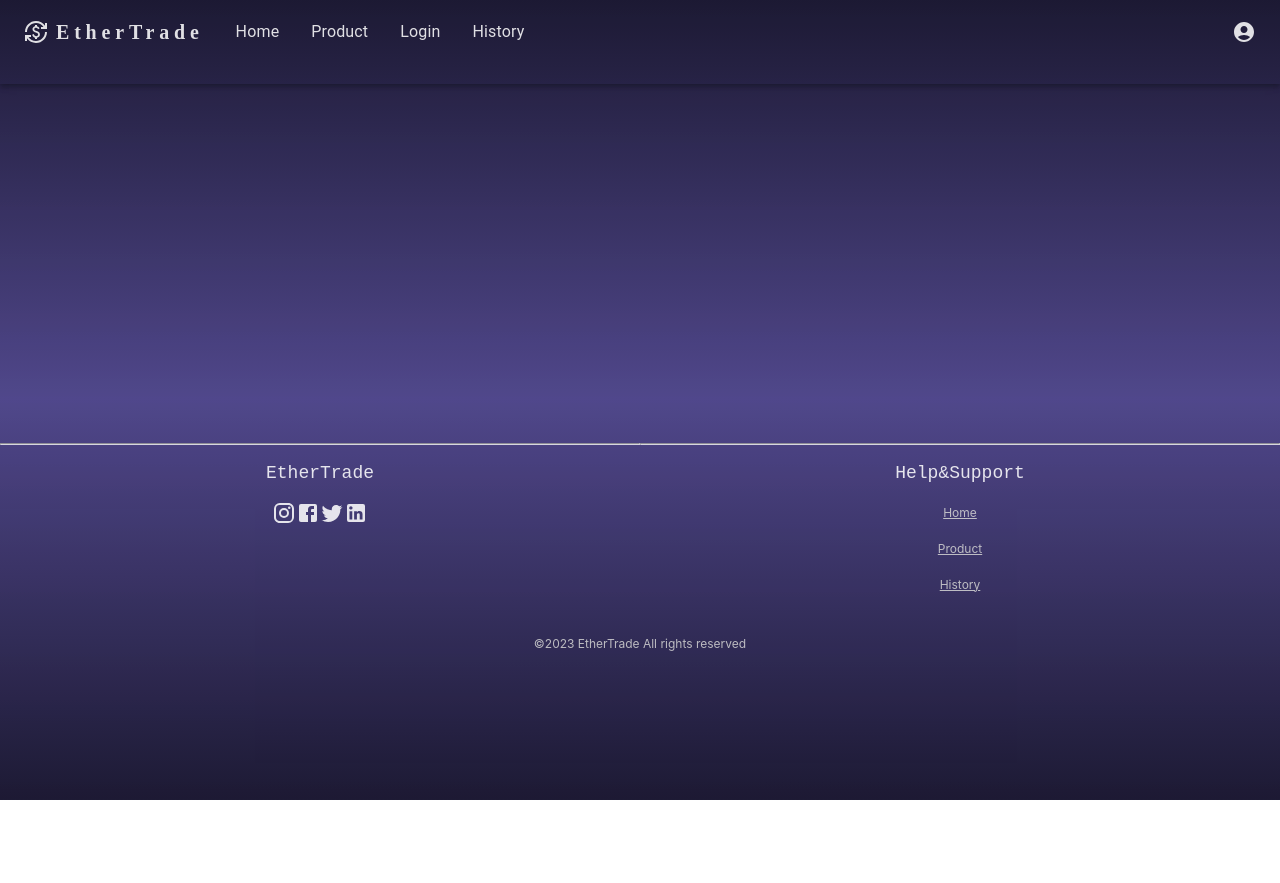
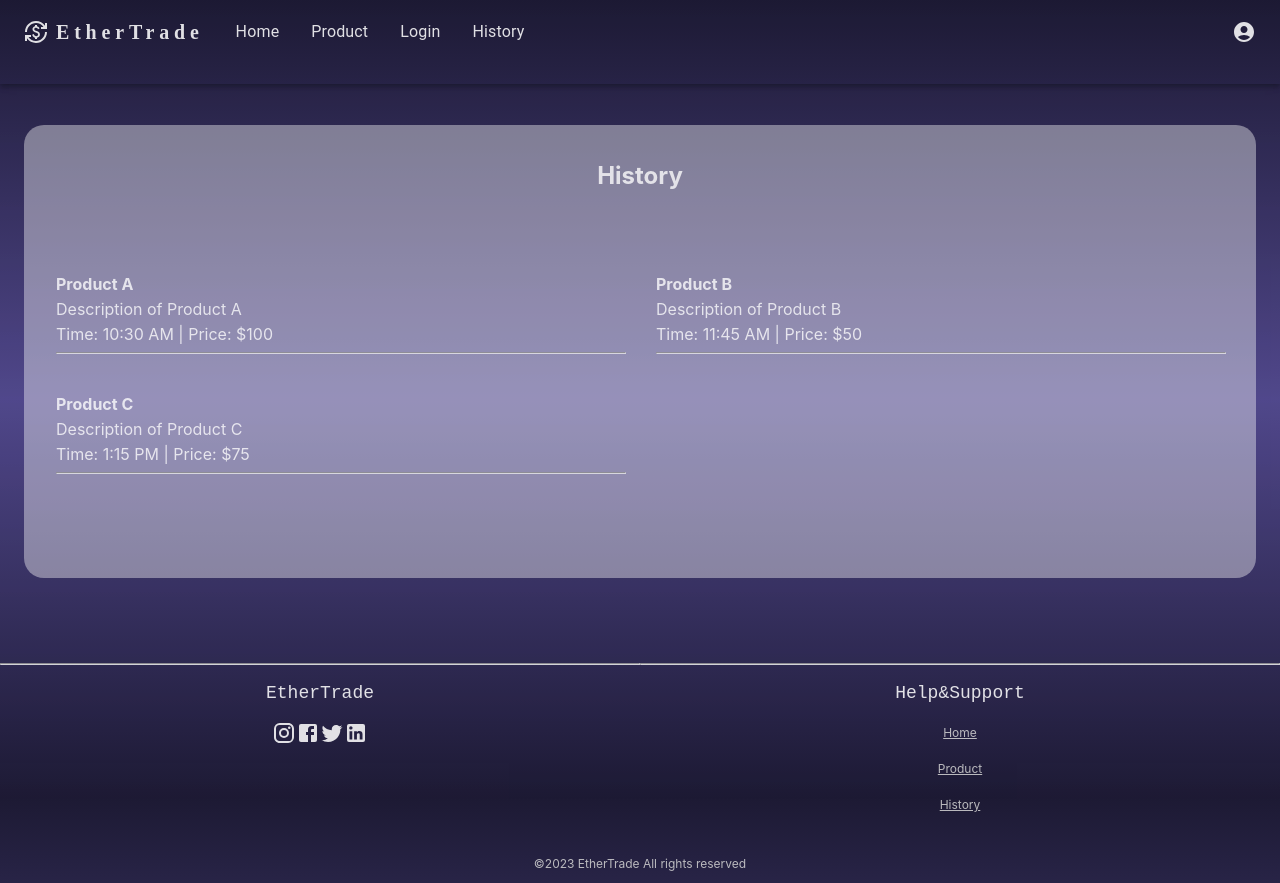
Before and after one commit to NarongdechSoontornekajit/COS30049-1, a React (Create React App) app: page /History in a window 1280 px wide. Before the commit the page ends 800 px from the top, so only its background shows below. Built offline with nearby package versions, Linux system fonts and the light colour scheme.

Commit message:
Update file name/ update history
update file name eg. blog.js to product.js

```diff
--- a/src/App.js
+++ b/src/App.js
@@ -1,7 +1,7 @@
 import React from 'react';
 import Login from './login.js';
-import Blog from './blog.js';
-import BasicGrid from './grid.js';
+import Blog from './product.js';
+import History from './history.js';
 import Buy from './buy.js';
 import Body from './homeComponent/homeBody.js';
 import ResponsiveAppBar from './homeComponent/navBar.js';
@@ -12,6 +12,7 @@ import { styled } from '@mui/material/styles';
 import Box from '@mui/material/Box';
 import Paper from '@mui/material/Paper';
 import Grid from '@mui/material/Grid';
+import { Home } from '@mui/icons-material';
 
 const Item = styled(Paper)(({ theme }) => ({
   backgroundColor: 'transparent',
@@ -42,22 +43,23 @@ class App extends React.Component {
               style={{ height: '100vh' }}
             >
               <Grid item xs={12} sm={12} md={12}>
-                <TransparentGridItem><ResponsiveAppBar/></TransparentGridItem>
+                <TransparentGridItem><ResponsiveAppBar/></TransparentGridItem> {/* Header Section */}
               </Grid>
               <Grid item xs={12} sm={12} md={12} alignItems="stretch">
                 <TransparentGridItem>
                   <Routes>
-                    <Route path="/Home" element={<Body />} />
-                    <Route path="/Product" element={<Blog />} />
-                    <Route path="/Login" element={<Login />} />
-                    <Route path="/BasicGrid" element={<BasicGrid />} />
+                    <Route path="/" element={<Body />} /> {/* Home */}
+                    <Route path="/Home" element={<Body />} /> {/* Home */}
+                    <Route path="/Product" element={<Blog />} /> {/* Product */}
+                    <Route path="/Login" element={<Login />} /> {/* SignIN/Out */}
+                    <Route path="/History" element={<History />} /> {/* History */}
                     <Route path="/buy" element={<Buy />} /> {/* Add Route for Buy component */}
                   </Routes>
                 </TransparentGridItem>
               </Grid>
               {/* item end */}
               <Grid item xs={12} sm={12} md={12}>
-                <TransparentGridItem><Footer/></TransparentGridItem>
+                <TransparentGridItem><Footer/></TransparentGridItem> {/* Footer section */}
               </Grid>
             </Grid>
           </Box>
--- a/src/grid.js
+++ /dev/null
@@ -1,45 +0,0 @@
-import * as React from 'react';
-import Box from '@mui/material/Box';
-import './grid.css'; // Import the grid.css file
-
-
-const transactions = [
-  {
-    itemName: 'Product A',
-    itemDescription: 'Description of Product A',
-    time: '10:30 AM',
-    price: '$100',
-  },
-  {
-    itemName: 'Product B',
-    itemDescription: 'Description of Product B',
-    time: '11:45 AM',
-    price: '$50',
-  },
-  {
-    itemName: 'Product C',
-    itemDescription: 'Description of Product C',
-    time: '1:15 PM',
-    price: '$75',
-  },
-  // Add more transactions as needed
-];
-
-export default function BasicGrid() {
-  return (
-    <Box className="history-container">
-      <h2 className="history-heading">History</h2>
-      {transactions.map((transaction, index) => (
-        <div className="transaction-row" key={index}>
-          <div className="transaction-details">
-            <div className="item-name">{transaction.itemName}</div>
-            <div className="item-description">{transaction.itemDescription}</div>
-            <div className="time-price">
-              Time: {transaction.time} | Price: {transaction.price}
-            </div>
-          </div>
-        </div>
-      ))}
-    </Box>
-  );
-}
--- a/src/grid.css
+++ b/src/history.css
@@ -1,8 +1,8 @@
-
 .history-container {
-  max-width: 800px;
+  max-width: 1200px;
   margin: 0 auto;
   padding: 20px;
+
 }
 
 .history-heading {
@@ -13,8 +13,8 @@
 .transaction-row {
   display: flex;
   align-items: center;
-  border-bottom: 1px solid #ccc;
-  padding: 10px 0;
+  padding: 10px;
+  width: 90%;
 }
 
 .transaction-details {
@@ -24,13 +24,21 @@
 .item-name {
   font-weight: bold;
   margin-bottom: 5px;
+  text-align: left;
 }
 
 .item-description {
-  color: #555;
+  color: #fff;
   margin-bottom: 5px;
+  text-align: left;
+
 }
 
 .time-price {
-  color: #888;
+  color: #fff;
+  text-align: left;
 }
+
+.line-break {
+  width: 100%;
+}
--- /dev/null
+++ b/src/history.js
@@ -0,0 +1,69 @@
+import * as React from 'react';
+import Box from '@mui/material/Box';
+import './history.css'; // Import the grid.css file
+import { Grid } from '@mui/material';
+
+
+const transactions = [
+  {
+    itemName: 'Product A',
+    itemDescription: 'Description of Product A',
+    time: '10:30 AM',
+    price: '$100',
+  },
+  {
+    itemName: 'Product B',
+    itemDescription: 'Description of Product B',
+    time: '11:45 AM',
+    price: '$50',
+  },
+  {
+    itemName: 'Product C',
+    itemDescription: 'Description of Product C',
+    time: '1:15 PM',
+    price: '$75',
+  },
+  // Add more transactions as needed
+];
+
+export default function BasicGrid() {
+  return (
+    <Box
+      className="history-container"
+      sx={{
+        p: 2,
+        marginTop: 5,
+        paddingBottom: 10,
+        bgcolor: '#ffffff76',
+        borderRadius: 5,
+      }}
+    >
+      <Grid container>
+        <Grid xs={12} paddingBottom={6}><h2 className="history-heading">History</h2></Grid>
+
+        {transactions.map((transaction, index) => (
+          <Grid
+            item xs={12} sm={12} md={6}
+            className="transaction-row"
+            key={index}
+            sx={{
+              p:2
+            }}
+          >
+            <div className="transaction-details">
+              <div className="item-name">{transaction.itemName}</div>
+              <div className="item-description">{transaction.itemDescription}</div>
+              <div className="time-price">
+                Time: {transaction.time} | Price: {transaction.price}
+              </div>
+              <div><hr className='line-break'></hr></div>
+            </div>
+
+          </Grid>
+
+        ))}
+
+      </Grid>
+    </Box>
+  );
+}
--- a/src/homeComponent/footer.js
+++ b/src/homeComponent/footer.js
@@ -5,8 +5,6 @@ import CurrencyBitcoinIcon from '@mui/icons-material/CurrencyBitcoin';
 import AdbIcon from '@mui/icons-material/CurrencyExchange';
 import Typography from '@mui/material/Typography';
 import { BrowserRouter, Routes, Route, Link } from 'react-router-dom';
-
-
 
 import { styled } from '@mui/material/styles';
 import Box from '@mui/material/Box';
@@ -40,8 +38,9 @@ const Footer = () => (
     direction="row"
     justifyContent="center"
     >
+
         <Grid item xs={12} sm={12} md={6} textAlign="center">
-            <TransparentGridItem>
+            <TransparentGridItem> {/* Company logo and Social media section */}
                 <p><br/><br/><br/><hr/></p>
                 <p style={{fontFamily: 'monospace', fontSize: 18}}>EtherTrade</p>
                 <div>
@@ -53,12 +52,12 @@ const Footer = () => (
             </TransparentGridItem>
         </Grid>
         <Grid item xs={12} sm={12} md={6} textAlign="center">
-            <TransparentGridItem>
+            <TransparentGridItem> {/* link to other page */}
                 <p><br/><br/><br/><hr/></p>
                 <p style={{ fontSize: 18, fontFamily: 'monospace'}}>Help&Support</p>
                 <p><Link to="/Home" style={{ fontSize: 12, color: 'lightgrey'}}>Home</Link></p>
                 <p><Link to="/Product" style={{ fontSize: 12, color: 'lightgrey'}}>Product</Link></p>
-                <p><Link to="/BasicGrid" style={{ fontSize: 12, color: 'lightgrey'}}>History</Link></p>
+                <p><Link to="/History" style={{ fontSize: 12, color: 'lightgrey'}}>History</Link></p>
 
             </TransparentGridItem>
         </Grid>
--- a/src/homeComponent/navBar.js
+++ b/src/homeComponent/navBar.js
@@ -15,18 +15,17 @@ import AdbIcon from '@mui/icons-material/CurrencyExchange';
 
 import { styled } from '@mui/system';
 
-import Login from '../login.js'
-import Blog from '../blog.js'
-import BasicGrid from '../grid.js';
 import { BrowserRouter, Routes, Route, Link } from 'react-router-dom';
 
+// Used for later fucntion lable for button text, path for routing path
 const pages = [
     { label: 'Home', path: '/Home' },
     { label: 'Product', path: '/Product' },
     { label: 'Login', path: '/Login' },
-    { label: 'History', path: '/BasicGrid' },
+    { label: 'History', path: '/History' },
   ];
 
+  // used for later fucntion lable for button text, path for routing path
 const settings = [
     { label: 'Sign In', path: '/Login' },
     { label: 'Sign Out', path: '/Home' },
```
Also changed, not shown: src/product.js (renamed from src/blog.js).
